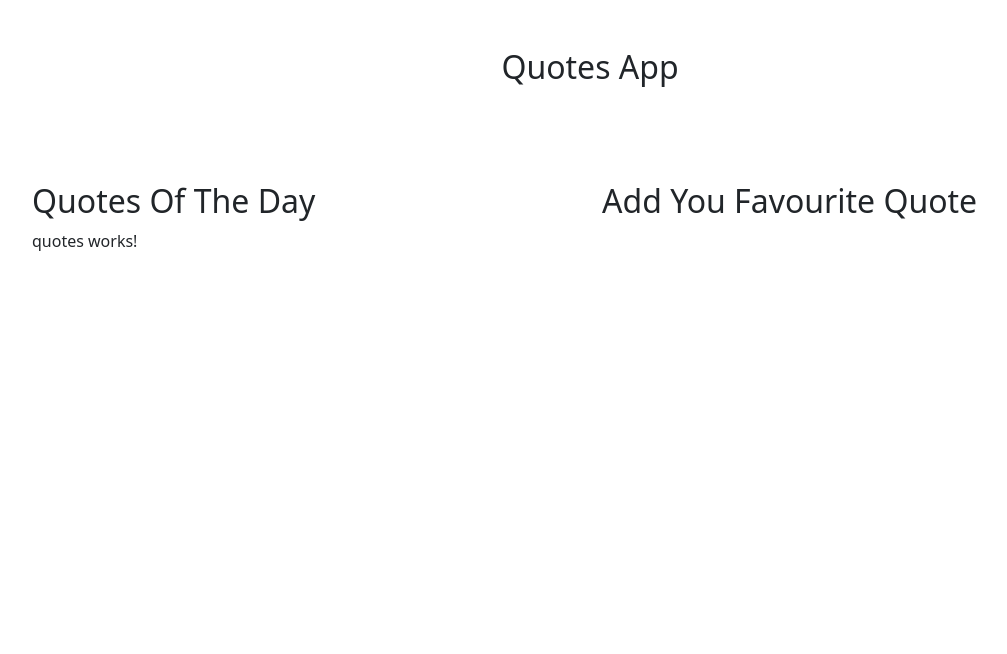
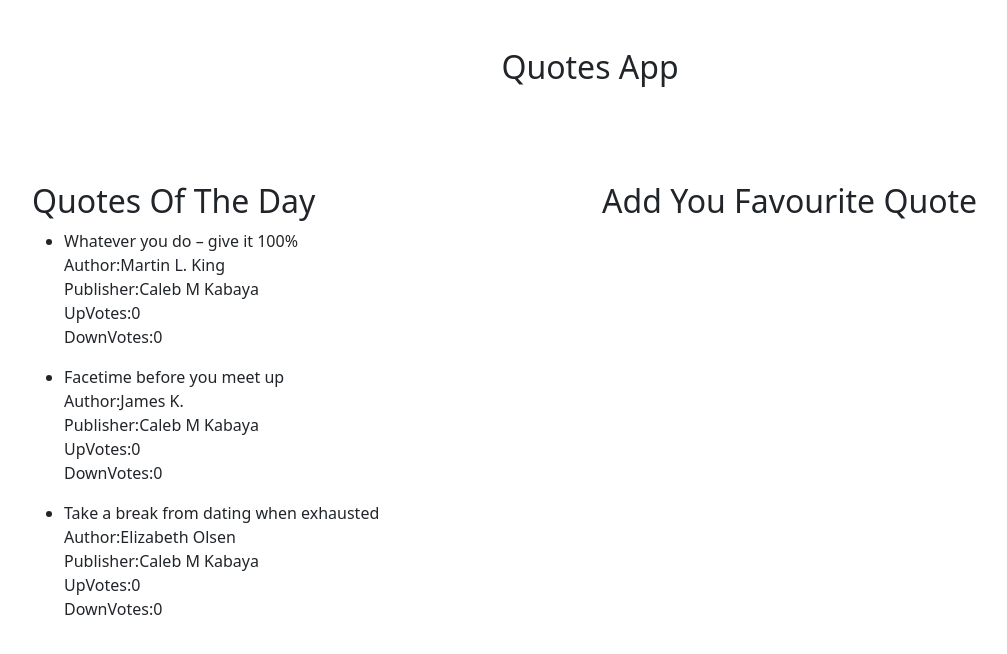
Before and after one commit to CalebKabaya/Qoutes-App, an Angular app: page / in a window 1280 px wide. Shown: the top 654 px of the page, without its empty margins (50-1057 px from the left). Built offline with nearby package versions, Linux system fonts and the light colour scheme.

Commit message:
st:st add - added the quote details

```diff
--- a/src/app/quotes/quotes.component.html
+++ b/src/app/quotes/quotes.component.html
@@ -1 +1,9 @@
-<p>quotes works!</p>
+<ul *ngFor='let quote of quotes'>
+    <li><span>{{quote.quote}}</span><br>
+        <span>Author:{{quote.author}}</span><br>
+        <span>Publisher:{{quote.name}}</span><br>
+        <span>UpVotes:{{quote.upvotes}}</span><br>
+        <span>DownVotes:{{quote.downvotes}}</span><br>
+    </li>
+
+</ul>
--- a/src/app/quotes/quotes.component.ts
+++ b/src/app/quotes/quotes.component.ts
@@ -10,8 +10,8 @@ export class QuotesComponent implements OnInit {
 
   quotes:Quote[]=[
     new Quote(1,'Caleb M Kabaya','Whatever you do – give it 100%','Martin L. King',0,0),
-    new Quote(1,'Caleb M Kabaya','Whatever you do – give it 100%','Martin L. King',0,0),
-    new Quote(1,'Caleb M Kabaya','Whatever you do – give it 100%','Martin L. King',0,0)
+    new Quote(2,'Caleb M Kabaya','Facetime before you meet up','James K.',0,0),
+    new Quote(3,'Caleb M Kabaya','Take a break from dating when exhausted','Elizabeth Olsen',0,0)
   ]
   constructor() { }
 
```
